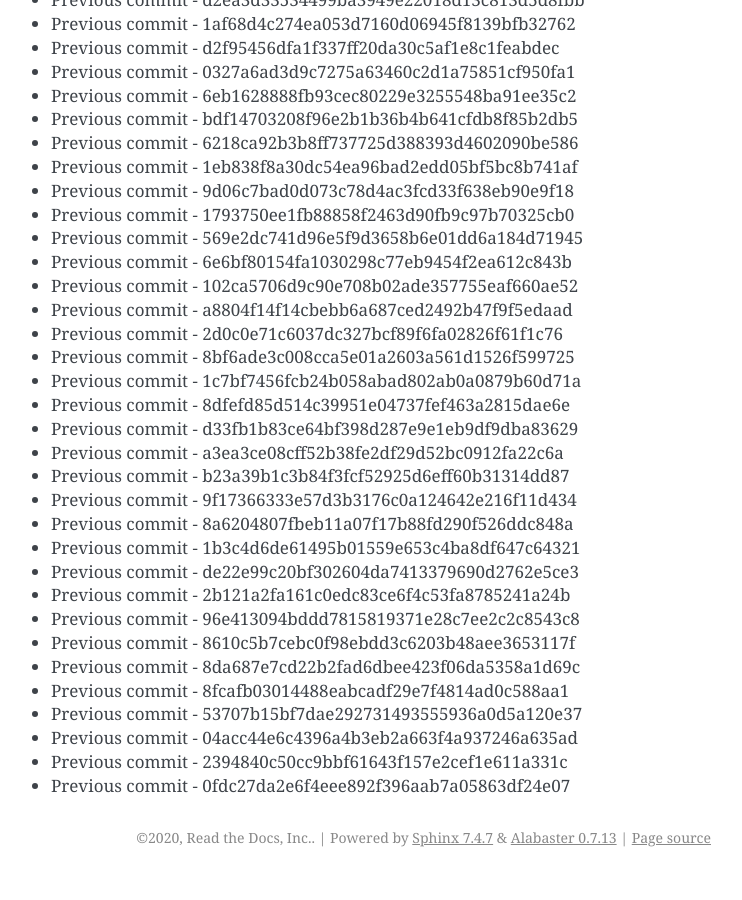
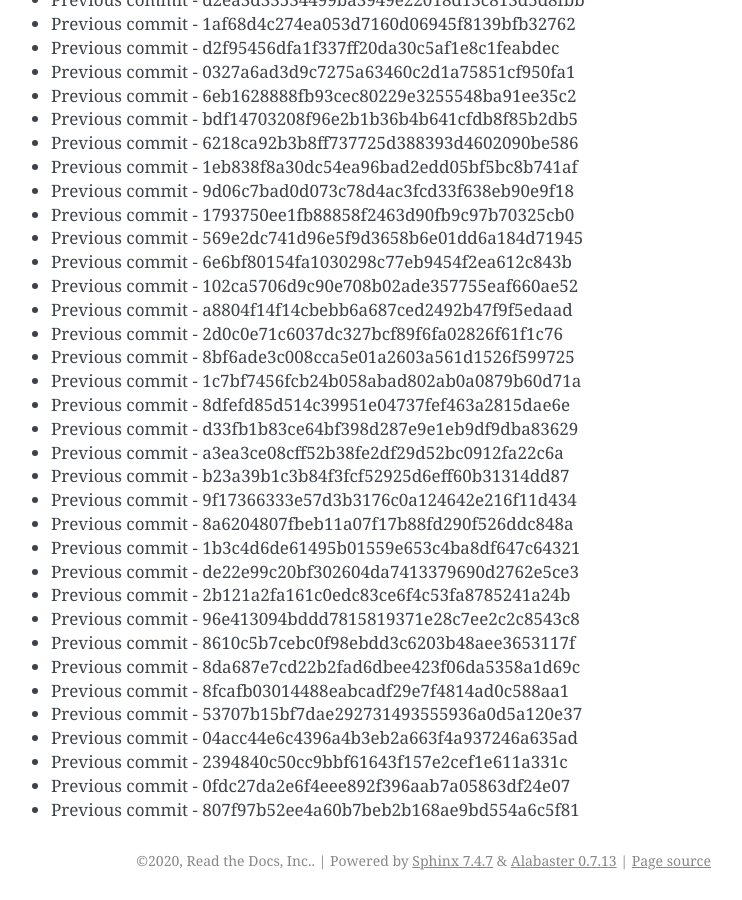
Before and after one commit to readthedocs/rtd-git-stresstest, a Sphinx documentation site: the page built from docs/updates.rst, in a window 1280 px wide and 900 px high, scrolled down 16718 px. Shown: the whole window, without its empty margins (399-1141 px from the left). Built offline with Sphinx 7.4.7, drawn with Linux system fonts in a browser that asks for light colours; before the commit the page ends 17595 px from its top, so only the background shows below that.

Commit message:
Generating commit from previous: 807f97b52ee4a60b7beb2b168ae9bd554a6c5f81

```diff
--- a/docs/updates.rst
+++ b/docs/updates.rst
@@ -734,3 +734,4 @@ It can be tested for any performance characteristics.
 * Previous commit - 04acc44e6c4396a4b3eb2a663f4a937246a635ad
 * Previous commit - 2394840c50cc9bbf61643f157e2cef1e611a331c
 * Previous commit - 0fdc27da2e6f4eee892f396aab7a05863df24e07
+* Previous commit - 807f97b52ee4a60b7beb2b168ae9bd554a6c5f81
```
